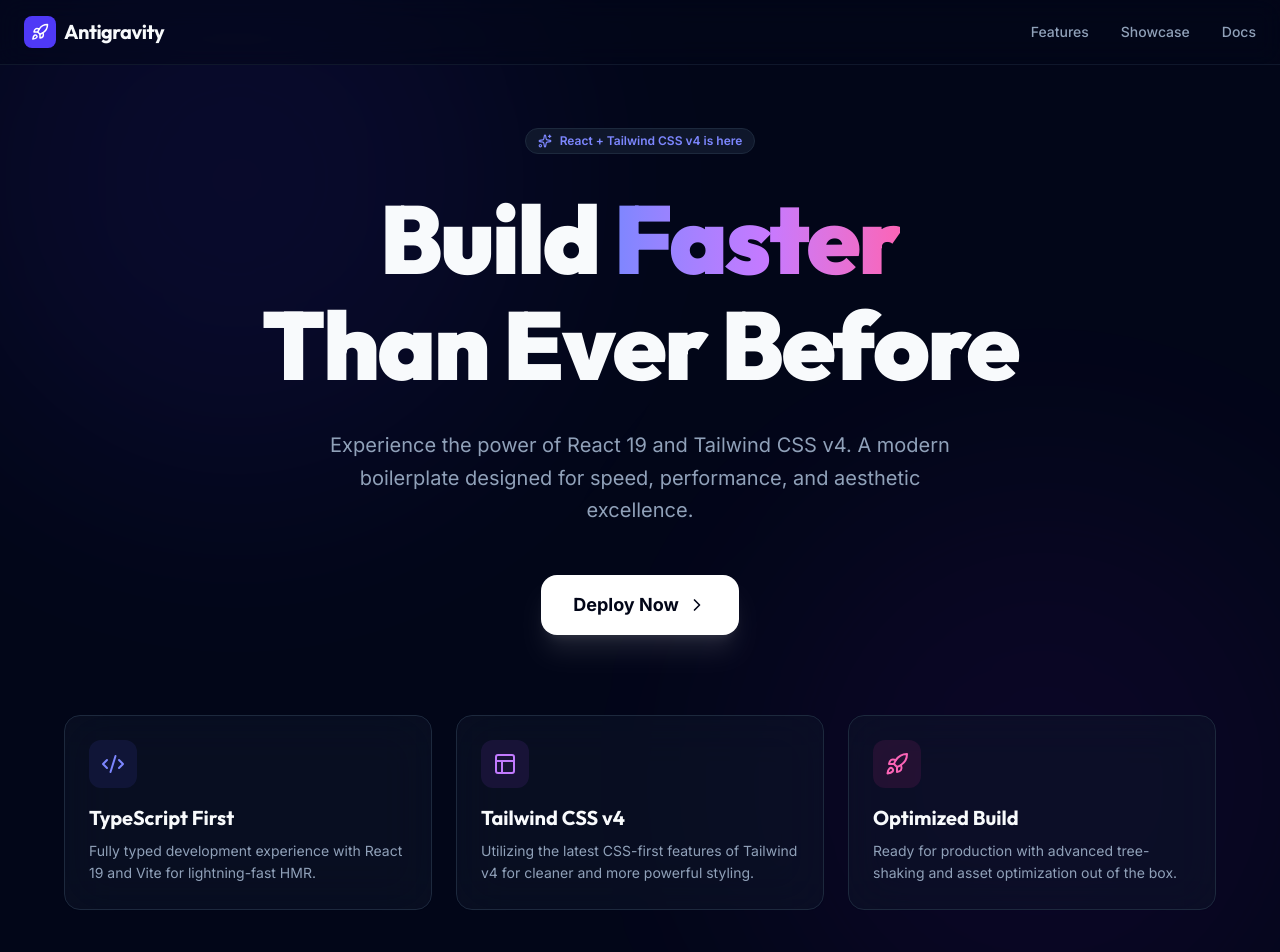
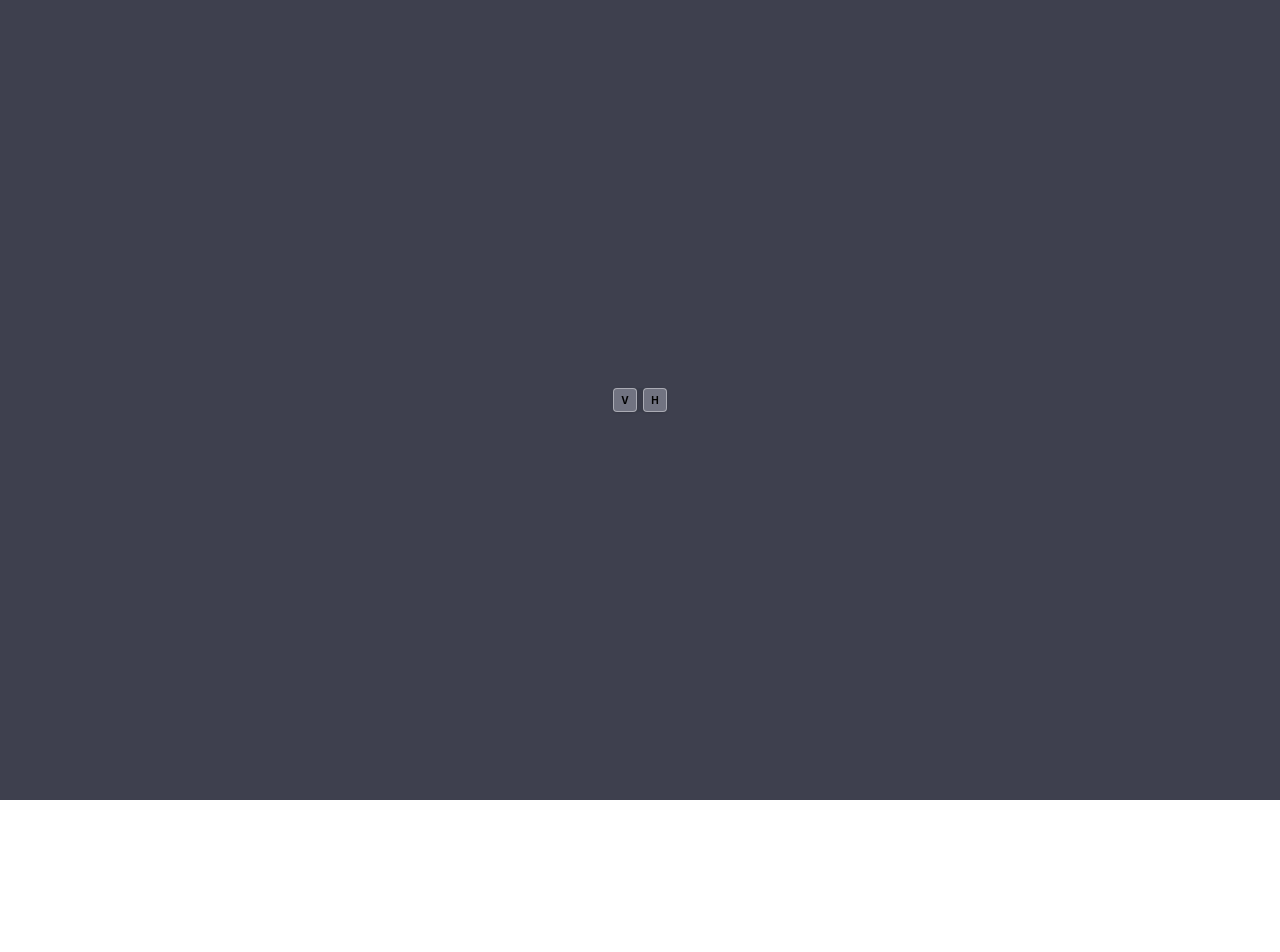
Before and after one commit to mdmokhlesur/mokhlesurRahmanTask-frontend, a React (Vite) app: page / in a window 1280 px wide. Shown: the top 952 px of the page. After the commit the page ends 800 px from the top, so only its background shows below. Built offline with nearby package versions, Linux system fonts and the light colour scheme.

Commit message:
feat: implement recursive screen splitting functionality with dynamic color generation and layout management

```diff
--- a/index.html
+++ b/index.html
@@ -2,9 +2,9 @@
 <html lang="en">
   <head>
     <meta charset="UTF-8" />
-    <link rel="icon" type="image/svg+xml" href="/favicon.svg" />
+    <!-- <link rel="icon" type="image/svg+xml" href="/favicon.svg" /> -->
     <meta name="viewport" content="width=device-width, initial-scale=1.0" />
-    <title>Antigravity | Build Faster</title>
+    <title>Mokhlesur Task</title>
     <link rel="preconnect" href="https://fonts.googleapis.com">
     <link rel="preconnect" href="https://fonts.gstatic.com" crossorigin>
     <link href="https://fonts.googleapis.com/css2?family=Inter:wght@100..900&family=Outfit:wght@100..900&display=swap" rel="stylesheet">
--- a/src/App.tsx
+++ b/src/App.tsx
@@ -1,219 +1,194 @@
-import { motion } from "framer-motion";
-import {
-  CheckCircle2,
-  ChevronRight,
-  Code2,
-  Layout,
-  Rocket,
-  Sparkles,
-} from "lucide-react";
+import React, { useState, useCallback, useRef, useEffect } from 'react';
+import { getRandomColor, generateId, lightenColor } from './utils';
+import type { ScreenNode, SplitType } from './utils';
+import './index.css';
 
-const FloatingCard = ({
-  children,
-  delay = 0,
-}: {
-  children: React.ReactNode;
-  delay?: number;
-}) => (
-  <motion.div
-    initial={{ opacity: 0, y: 20 }}
-    animate={{ opacity: 1, y: 0 }}
-    transition={{ duration: 0.6, delay }}
-    className="p-6 rounded-2xl bg-slate-900/50 border border-slate-800 backdrop-blur-xl hover:border-indigo-500/50 transition-colors group"
-  >
-    {children}
-  </motion.div>
-);
+const App: React.FC = () => {
+  const [root, setRoot] = useState<ScreenNode>(() => ({
+    id: generateId(),
+    color: getRandomColor(),
+    splitType: null,
+    ratio: 50,
+    children: null,
+  }));
 
-const Nav = () => (
-  <nav className="fixed top-0 left-0 right-0 z-50 flex items-center justify-between px-6 py-4 backdrop-blur-md bg-slate-950/50 border-b border-slate-900">
-    <div className="flex items-center gap-2">
-      <div className="w-8 h-8 rounded-lg bg-indigo-600 flex items-center justify-center">
-        <Rocket size={18} className="text-white" />
-      </div>
-      <span className="text-xl font-bold font-display tracking-tight">
-        Antigravity
-      </span>
-    </div>
-    <div className="hidden md:flex items-center gap-8 text-sm font-medium text-slate-400">
-      <a href="#" className="hover:text-white transition-colors">
-        Features
-      </a>
-      <a href="#" className="hover:text-white transition-colors">
-        Showcase
-      </a>
-      <a href="#" className="hover:text-white transition-colors">
-        Docs
-      </a>
-    </div>
-  </nav>
-);
+  const [resizingId, setResizingId] = useState<string | null>(null);
+  const containerRef = useRef<HTMLDivElement>(null);
 
-function App() {
-  // const [mounted, setMounted] = useState(false);
+  const splitNode = useCallback((id: string, type: SplitType) => {
+    const updateTree = (node: ScreenNode): ScreenNode => {
+      if (node.id === id) {
+        return {
+          ...node,
+          splitType: type,
+          ratio: 50,
+          children: [
+            { id: generateId(), color: node.color, splitType: null, ratio: 50, children: null },
+            { id: generateId(), color: getRandomColor(), splitType: null, ratio: 50, children: null },
+          ],
+        };
+      }
+      if (node.children) {
+        return { ...node, children: [updateTree(node.children[0]), updateTree(node.children[1])] };
+      }
+      return node;
+    };
+    setRoot(prev => updateTree(prev));
+  }, []);
 
-  // useEffect(() => {
-  //   setMounted(true);
-  // }, []);
+  const deleteNode = useCallback((id: string) => {
+    const removeFromTree = (node: ScreenNode): ScreenNode | null => {
+      if (node.children) {
+        const [c1, c2] = node.children;
+        if (c1.id === id) return c2;
+        if (c2.id === id) return c1;
+        const newC1 = removeFromTree(c1);
+        const newC2 = removeFromTree(c2);
+        if (newC1 !== c1 || newC2 !== c2) return { ...node, children: [newC1!, newC2!] };
+      }
+      return node;
+    };
+    setRoot(prev => removeFromTree(prev) || prev);
+  }, []);
 
-  // if (!mounted) return null;
+  const updateRatio = useCallback((id: string, newRatio: number, snap: boolean = false) => {
+    let finalRatio = Math.max(5, Math.min(95, newRatio));
+
+    if (snap) {
+      if (Math.abs(finalRatio - 25) < 5) finalRatio = 25;
+      else if (Math.abs(finalRatio - 50) < 5) finalRatio = 50;
+      else if (Math.abs(finalRatio - 75) < 5) finalRatio = 75;
+    }
+
+    const updateInTree = (node: ScreenNode): ScreenNode => {
+      if (node.id === id) return { ...node, ratio: finalRatio };
+      if (node.children) return { ...node, children: [updateInTree(node.children[0]), updateInTree(node.children[1])] };
+      return node;
+    };
+    setRoot(prev => updateInTree(prev));
+  }, []);
+
+  const handleMouseMove = useCallback((e: MouseEvent) => {
+    if (!resizingId) return;
+    const divider = document.getElementById(`divider-${resizingId}`);
+    const parent = divider?.parentElement;
+    if (!parent) return;
+
+    const rect = parent.getBoundingClientRect();
+    const isVertical = divider.dataset.type === 'v';
+
+    let newRatio: number;
+    if (isVertical) {
+      newRatio = ((e.clientX - rect.left) / rect.width) * 100;
+    } else {
+      newRatio = ((e.clientY - rect.top) / rect.height) * 100;
+    }
+
+    updateRatio(resizingId, newRatio);
+  }, [resizingId, updateRatio]);
+
+  const handleMouseUp = useCallback(() => {
+    if (resizingId) {
+      // Apply snap on release
+      const nodeToSnap = (function findNode(node: ScreenNode): ScreenNode | null {
+        if (node.id === resizingId) return node;
+        if (node.children) return findNode(node.children[0]) || findNode(node.children[1]);
+        return null;
+      })(root);
+
+      if (nodeToSnap) {
+        updateRatio(resizingId, nodeToSnap.ratio, true);
+      }
+      setResizingId(null);
+    }
+  }, [resizingId, root, updateRatio]);
+
+  useEffect(() => {
+    if (resizingId) {
+      window.addEventListener('mousemove', handleMouseMove);
+      window.addEventListener('mouseup', handleMouseUp);
+    } else {
+      window.removeEventListener('mousemove', handleMouseMove);
+      window.removeEventListener('mouseup', handleMouseUp);
+    }
+    return () => {
+      window.removeEventListener('mousemove', handleMouseMove);
+      window.removeEventListener('mouseup', handleMouseUp);
+    };
+  }, [resizingId, handleMouseMove, handleMouseUp]);
 
   return (
-    <div className="min-h-screen selection:bg-indigo-500/30">
-      <Nav />
+    <div ref={containerRef} className="w-screen h-screen overflow-hidden bg-white select-none">
+      <Partition
+        node={root}
+        onSplit={splitNode}
+        onDelete={deleteNode}
+        onStartResize={setResizingId}
+        isRoot={root.children === null}
+        resizingId={resizingId}
+      />
+    </div>
+  );
+};
 
-      {/* Hero Section */}
-      <main className="relative pt-32 pb-20 px-6 overflow-hidden">
-        {/* Background Gradients */}
-        <div className="absolute top-0 left-1/2 -translate-x-1/2 w-full max-w-6xl h-full -z-10 opacity-30 pointer-events-none">
-          <div className="absolute top-[-10%] left-[-10%] w-[50%] h-[50%] bg-indigo-600/30 blur-[120px] rounded-full" />
-          <div className="absolute bottom-[10%] right-[-10%] w-[50%] h-[50%] bg-purple-600/20 blur-[120px] rounded-full" />
+interface PartitionProps {
+  node: ScreenNode;
+  onSplit: (id: string, type: SplitType) => void;
+  onDelete: (id: string) => void;
+  onStartResize: (id: string) => void;
+  isRoot: boolean;
+  resizingId: string | null;
+}
+
+const Partition: React.FC<PartitionProps> = ({ node, onSplit, onDelete, onStartResize, isRoot, resizingId }) => {
+  if (node.splitType && node.children) {
+    const isVertical = node.splitType === 'v';
+    const direction = isVertical ? 'flex-row' : 'flex-col';
+    const isThisResizing = resizingId === node.id;
+
+    return (
+      <div className={`flex w-full h-full ${direction} bg-white relative`}>
+        <div style={{ [isVertical ? 'width' : 'height']: `${node.ratio}%` }} className="overflow-hidden">
+          <Partition node={node.children[0]} onSplit={onSplit} onDelete={onDelete} onStartResize={onStartResize} isRoot={false} resizingId={resizingId} />
         </div>
 
-        <div className="max-w-6xl mx-auto">
-          <div className="text-center space-y-8">
-            <motion.div
-              initial={{ opacity: 0, scale: 0.9 }}
-              animate={{ opacity: 1, scale: 1 }}
-              transition={{ duration: 0.5 }}
-              className="inline-flex items-center gap-2 px-3 py-1 rounded-full bg-slate-900 border border-slate-800 text-xs font-semibold text-indigo-400"
-            >
-              <Sparkles size={14} />
-              <span>React + Tailwind CSS v4 is here</span>
-            </motion.div>
+        {/* Draggable Divider */}
+        <div
+          id={`divider-${node.id}`}
+          data-type={node.splitType}
+          onMouseDown={() => onStartResize(node.id)}
+          className={`relative flex items-center justify-center bg-white hover:bg-indigo-400 transition-colors z-10
+            ${isVertical ? 'w-[4px] cursor-col-resize h-full' : 'h-[4px] cursor-row-resize w-full'}
+            ${isThisResizing ? 'bg-indigo-500' : ''}`}
+        >
+          {isThisResizing && (
+            <div className="absolute pointer-events-none bg-indigo-600 text-white text-[10px] px-1.5 py-0.5 rounded shadow-lg font-bold whitespace-nowrap z-50">
+              {Math.round(node.ratio)}%
+            </div>
+          )}
+        </div>
 
-            <motion.h1
-              initial={{ opacity: 0, y: 20 }}
-              animate={{ opacity: 1, y: 0 }}
-              transition={{ duration: 0.6, delay: 0.1 }}
-              className="text-5xl md:text-7xl lg:text-8xl font-display font-black tracking-tight leading-[1.1]"
-            >
-              Build{" "}
-              <span className="text-transparent bg-clip-text bg-gradient-to-r from-indigo-400 via-purple-400 to-pink-400">
-                Faster
-              </span>{" "}
-              <br />
-              Than Ever Before
-            </motion.h1>
+        <div className="flex-1 overflow-hidden">
+          <Partition node={node.children[1]} onSplit={onSplit} onDelete={onDelete} onStartResize={onStartResize} isRoot={false} resizingId={resizingId} />
+        </div>
+      </div>
+    );
+  }
 
-            <motion.p
-              initial={{ opacity: 0, y: 20 }}
-              animate={{ opacity: 1, y: 0 }}
-              transition={{ duration: 0.6, delay: 0.2 }}
-              className="max-w-2xl mx-auto text-lg md:text-xl text-slate-400 leading-relaxed font-sans"
-            >
-              Experience the power of React 19 and Tailwind CSS v4. A modern
-              boilerplate designed for speed, performance, and aesthetic
-              excellence.
-            </motion.p>
+  const buttonBg = lightenColor(node.color, 20);
 
-            <motion.div
-              initial={{ opacity: 0, y: 20 }}
-              animate={{ opacity: 1, y: 0 }}
-              transition={{ duration: 0.6, delay: 0.3 }}
-              className="flex flex-col sm:flex-row items-center justify-center gap-4 pt-4"
-            >
-              <button className="group relative bg-white text-slate-950 px-8 py-4 rounded-2xl font-bold text-lg transition-all hover:scale-105 active:scale-95 shadow-xl shadow-white/10 flex items-center gap-2">
-                Deploy Now
-                <ChevronRight
-                  size={20}
-                  className="group-hover:translate-x-1 transition-transform"
-                />
-              </button>
-            </motion.div>
-          </div>
-
-          <motion.div
-            initial={{ opacity: 0, y: 40 }}
-            animate={{ opacity: 1, y: 0 }}
-            transition={{ duration: 0.8, delay: 0.4 }}
-            className="mt-20 grid grid-cols-1 md:grid-cols-3 gap-6"
-          >
-            <FloatingCard delay={0.5}>
-              <div className="w-12 h-12 rounded-xl bg-indigo-500/10 flex items-center justify-center mb-4 text-indigo-400">
-                <Code2 size={24} />
-              </div>
-              <h3 className="text-xl font-bold mb-2 font-display">
-                TypeScript First
-              </h3>
-              <p className="text-slate-400 text-sm leading-relaxed">
-                Fully typed development experience with React 19 and Vite for
-                lightning-fast HMR.
-              </p>
-            </FloatingCard>
-
-            <FloatingCard delay={0.6}>
-              <div className="w-12 h-12 rounded-xl bg-purple-500/10 flex items-center justify-center mb-4 text-purple-400">
-                <Layout size={24} />
-              </div>
-              <h3 className="text-xl font-bold mb-2 font-display">
-                Tailwind CSS v4
-              </h3>
-              <p className="text-slate-400 text-sm leading-relaxed">
-                Utilizing the latest CSS-first features of Tailwind v4 for
-                cleaner and more powerful styling.
-              </p>
-            </FloatingCard>
-
-            <FloatingCard delay={0.7}>
-              <div className="w-12 h-12 rounded-xl bg-pink-500/10 flex items-center justify-center mb-4 text-pink-400">
-                <Rocket size={24} />
-              </div>
-              <h3 className="text-xl font-bold mb-2 font-display">
-                Optimized Build
-              </h3>
-              <p className="text-slate-400 text-sm leading-relaxed">
-                Ready for production with advanced tree-shaking and asset
-                optimization out of the box.
-              </p>
-            </FloatingCard>
-          </motion.div>
-
-          {/* Features Checklist */}
-          <motion.div
-            initial={{ opacity: 0 }}
-            animate={{ opacity: 1 }}
-            transition={{ duration: 1, delay: 0.8 }}
-            className="mt-24 pt-12 border-t border-slate-900"
-          >
-            <div className="flex flex-wrap justify-center gap-x-12 gap-y-6">
-              {[
-                "Next-gen Vite Bundle",
-                "React 19 Core",
-                "Framer Motion Animations",
-                "Lucide Icon Library",
-                "Modern Typography",
-                "Zero Configuration",
-              ].map((feature, i) => (
-                <div key={i} className="flex items-center gap-2 text-slate-500">
-                  <CheckCircle2 size={16} className="text-emerald-500" />
-                  <span className="text-sm font-medium italic">{feature}</span>
-                </div>
-              ))}
-            </div>
-          </motion.div>
-        </div>
-      </main>
-
-      {/* Footer */}
-      <footer className="mt-20 py-12 px-6 border-t border-slate-900 bg-slate-950/50 backdrop-blur-sm">
-        <div className="max-w-6xl mx-auto flex flex-col md:flex-row items-center justify-between gap-8">
-          <div className="flex items-center gap-2">
-            <div className="w-6 h-6 rounded bg-slate-800 flex items-center justify-center">
-              <Rocket size={12} className="text-slate-400" />
-            </div>
-            <span className="font-bold font-display text-slate-400">
-              Antigravity Boilerplate
-            </span>
-          </div>
-
-          <div className="text-sm text-slate-500">
-            © 2026 Antigravity. Built with precision and passion.
-          </div>
-        </div>
-      </footer>
+  return (
+    <div
+      className="w-full h-full flex items-center justify-center relative group"
+      style={{ backgroundColor: node.color }}
+    >
+      <div className="flex gap-1.5 p-1 bg-black/5 rounded-md backdrop-blur-[2px] transition-opacity">
+        <button onClick={() => onSplit(node.id, 'v')} className="size-6 flex items-center justify-center hover:opacity-90 text-black text-[10px] font-bold border border-white/40 rounded shadow-sm bg-white/20" style={{ backgroundColor: buttonBg }}>V</button>
+        <button onClick={() => onSplit(node.id, 'h')} className="size-6 flex items-center justify-center hover:opacity-90 text-black text-[10px] font-bold border border-white/40 rounded shadow-sm bg-white/20" style={{ backgroundColor: buttonBg }}>H</button>
+        {!isRoot && <button onClick={() => onDelete(node.id)} className="size-6 flex items-center justify-center hover:opacity-90 text-black text-[10px] font-bold border border-white/40 rounded shadow-sm bg-white/20" style={{ backgroundColor: buttonBg }}>-</button>}
+      </div>
     </div>
   );
-}
+};
 
 export default App;
--- a/src/index.css
+++ b/src/index.css
@@ -1,14 +1,12 @@
 @import "tailwindcss";
 
-@theme {
-  --font-sans: "Inter", "sans-serif";
-  --font-display: "Outfit", "sans-serif";
+* {
+  margin: 0;
+  padding: 0;
+  box-sizing: border-box;
 }
 
-:root {
-  font-family: var(--font-sans);
+body, html, #root {
+  width: 100%;
+  height: 100%;
 }
-
-body {
-  @apply bg-slate-950 text-slate-50 antialiased;
-}
--- /dev/null
+++ b/src/utils.ts
@@ -0,0 +1,29 @@
+export const getRandomColor = () => {
+  const letters = '0123456789ABCDEF';
+  let color = '#';
+  for (let i = 0; i < 6; i++) {
+    color += letters[Math.floor(Math.random() * 16)];
+  }
+  return color;
+};
+
+export const generateId = () => Math.random().toString(36).substr(2, 9);
+
+export type SplitType = 'v' | 'h' | null;
+
+export interface ScreenNode {
+  id: string;
+  color: string;
+  splitType: SplitType;
+  ratio: number; // Percentage for the first child (0-100)
+  children: [ScreenNode, ScreenNode] | null;
+}
+
+export const lightenColor = (hex: string, percent: number) => {
+  const num = parseInt(hex.replace('#', ''), 16);
+  const amt = Math.round(2.55 * percent);
+  const R = (num >> 16) + amt;
+  const G = (num >> 8 & 0x00FF) + amt;
+  const B = (num & 0x0000FF) + amt;
+  return '#' + (0x1000000 + (R < 255 ? R < 1 ? 0 : R : 255) * 0x10000 + (G < 255 ? G < 1 ? 0 : G : 255) * 0x100 + (B < 255 ? B < 1 ? 0 : B : 255)).toString(16).slice(1);
+};
```
Also changed, not shown: 1 other file (tests, documents, lock files or other folders).
